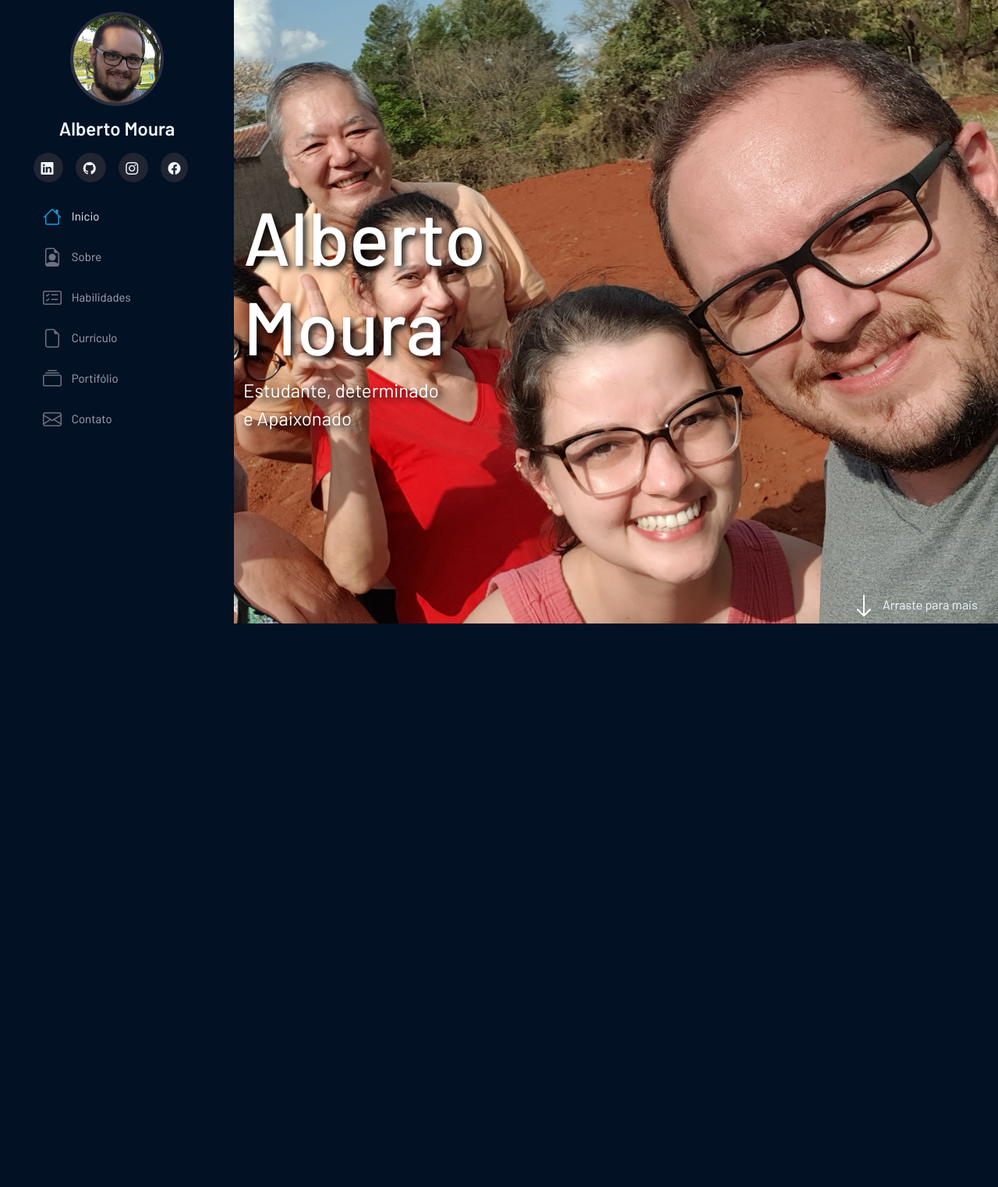
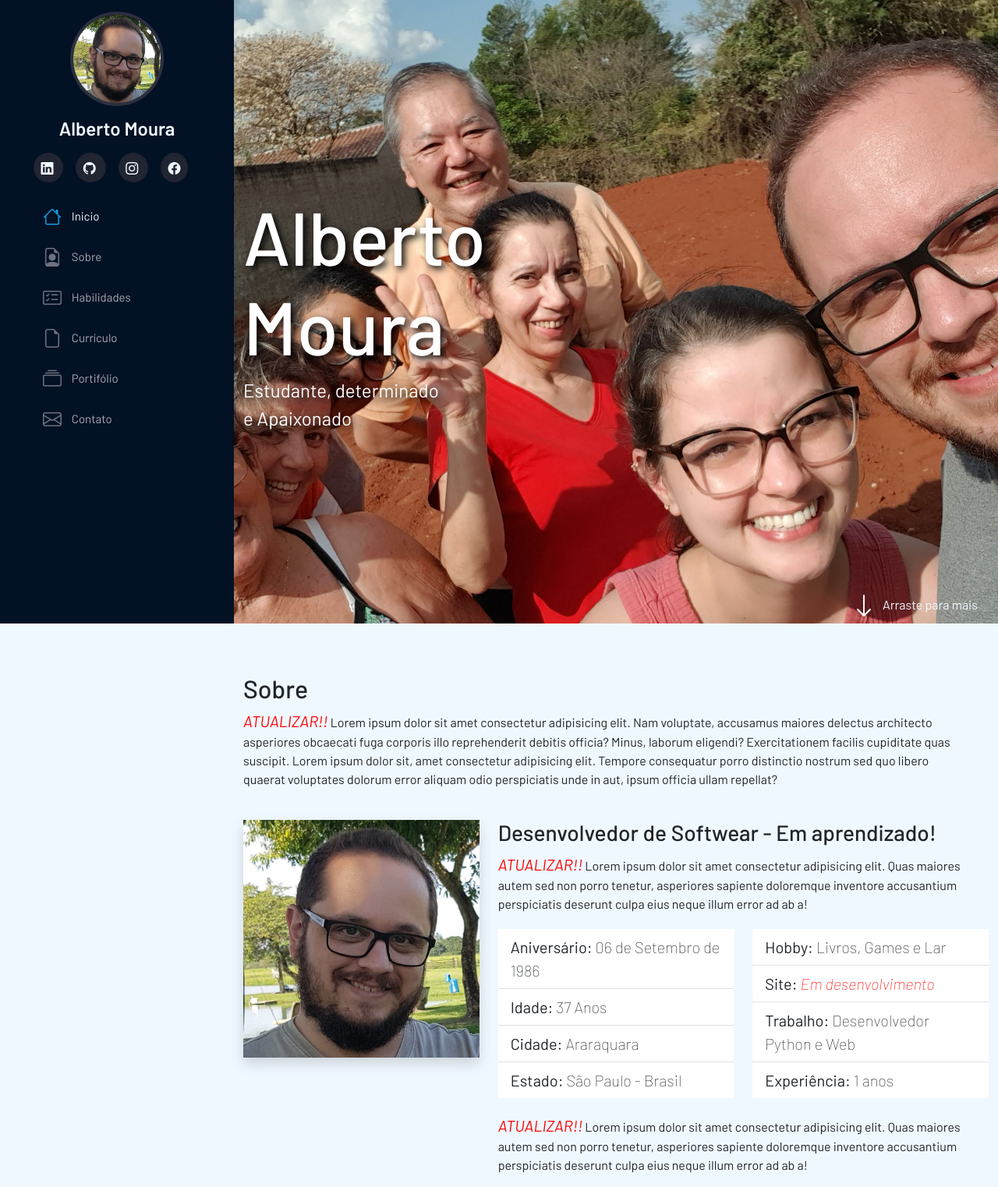
Before and after one commit to Alberto-Moura/Site_Portifolio_Flask, a Flask app: page / in a window 1280 px wide. Shown: the whole page at 78% size. Before the commit the page ends 800 px from the top, so only its background shows below. Run offline with Flask 3, Linux system fonts and the light colour scheme; some libraries are stand-ins or nearby versions.

Commit message:
Inclusão da Sobre e de funcionalidades no menu

```diff
--- a/static/style.css
+++ b/static/style.css
@@ -1,11 +1,39 @@
 @import url('https://fonts.googleapis.com/css2?family=Anton&family=Barlow:ital,wght@0,100;0,200;0,300;0,400;0,500;0,600;0,700;0,800;0,900;1,100;1,200;1,300;1,400;1,500;1,600;1,700;1,800;1,900&display=swap');
 
+
+/* Estilizando barra de Scroll do Site */
+*::-webkit-scrollbar {
+    width: 10px;
+}
+
+/* Barra do Scoll (Fundo) */
+*::-webkit-scrollbar-track {
+    width: 12px;
+    box-shadow: inset 0 0 .3rem #00000050;
+    background-color: aliceblue;
+}
+
+/* Barra do Scoll (Localização) */
+*::-webkit-scrollbar-thumb {
+    background-color: #021124;
+}
+
+
+/* Estilização de HTML e BODY*/
 html, body {
     font-family: Barlow, Arial;
     width: 100%;
     height: 100%;
+    background-color: aliceblue;
 }
 
+/* Estilização de Ênfase */
+em {
+    font-size: 20px;
+    color: red;
+}
+
+/* Estilização do Header */
 #header {
     position: fixed;
     top: 0;
@@ -19,6 +47,8 @@
     z-index: 9997;
 }
 
+
+/* Estilização da Imagem */
 #header .profile img {
     margin: 15px auto;
     display: block;
@@ -27,6 +57,7 @@
     border-radius: 50%;
 }
 
+/* Estilização do Nome */
 #header .profile h1 {
     font-size: 24px;
     margin: 0;
@@ -36,6 +67,7 @@
     color: aliceblue;
 }
 
+/* Estilização dos Links para redes sociais */
 #header .profile .social-links a{
     font-size: 1rem;
     background: #212431;
@@ -47,9 +79,11 @@
     text-decoration: none;
 }
 
+/* Estilização dos Links para redes sociais - Hover*/
 #header .profile .social-links a:hover {
     background: #149ddd;
 }
+
 
 .nav-menu {
     padding: 1.5rem;
--- a/templates/index.html
+++ b/templates/index.html
@@ -37,10 +37,10 @@
         <nav id="navbar" class="nav-menu">
             <ul class="nav flex-column">
                 <li class="nav-item">
-                  <a class="nav-link active" aria-current="page" href="#"><i class="bi bi-house"></i> Inicio</a>
+                  <a class="nav-link active" aria-current="page" href="#inicio"><i class="bi bi-house"></i> Inicio</a>
                 </li>
                 <li class="nav-item">
-                  <a class="nav-link" href="#"><i class="bi bi-file-earmark-person"></i> Sobre</a>
+                  <a class="nav-link" href="#sobre"><i class="bi bi-file-earmark-person"></i> Sobre</a>
                 </li>
                 <li class="nav-item">
                   <a class="nav-link" href="#"><i class="bi bi-card-checklist"></i> Habilidades</a>
@@ -68,10 +68,94 @@
             <div class="col-md-7 d-flex justify-content-end align-items-end">
                 <div id="arraste" class="d-flex align-items-center">
                     <i class="bi bi-arrow-down text-white pe-2 fs-2" aria-hidden="true"></i>
-                    <a href="">Arraste para mais</a>
+                    <a href="#sobre">Arraste para mais</a>
                 </div>
             </div>
         </section>
+
+        <section class="container mt-5" id="sobre">
+            <div class="row w-100">
+                <div class="col-md-12">
+                    <h2 class="pt-3">Sobre</h2>
+                    <p><em>ATUALIZAR!!</em> Lorem ipsum dolor sit amet consectetur adipisicing elit. Nam voluptate, accusamus maiores delectus architecto asperiores obcaecati fuga corporis illo reprehenderit debitis officia? Minus, laborum eligendi? Exercitationem facilis cupiditate quas suscipit. Lorem ipsum dolor sit, amet consectetur adipisicing elit. Tempore consequatur porro distinctio nostrum sed quo libero quaerat voluptates dolorum error aliquam odio perspiciatis unde in aut, ipsum officia ullam repellat?</p>
+                </div>
+            </div>
+
+            <div class="row mt-4">
+                <div class="col-md-4">
+                    <img class="img-fluid shadow" src="../static/img/profile.jpg" alt="Foto do Alberto">
+                </div>
+
+                <div class="col-md-8">
+                    <h3>Desenvolvedor de Softwear - Em aprendizado!</h3>
+                    <p><em>ATUALIZAR!!</em> Lorem ipsum dolor sit amet consectetur adipisicing elit. Quas maiores autem sed non porro tenetur, asperiores sapiente doloremque inventore accusantium perspiciatis deserunt culpa eius neque illum error ad ab a!</p>
+
+                    <div class="row mt-3 mb-3">
+                        <div class="col-md-6 mt-lg-1 mb-1">
+                            <ul class="list-group list-group-flush fs-5">
+                                <li class="list-group-item">
+                                    Aniversário:
+                                    <span class="fw-lighter">
+                                        06 de Setembro de 1986
+                                    </span>
+                                </li>
+                                <li class="list-group-item">
+                                    Idade:
+                                    <span class="fw-lighter">
+                                        37 Anos
+                                    </span>
+                                </li>
+                                <li class="list-group-item">
+                                    Cidade:
+                                    <span class="fw-lighter">
+                                        Araraquara
+                                    </span>
+                                </li>
+                                <li class="list-group-item">
+                                    Estado:
+                                    <span class="fw-lighter">
+                                        São Paulo - Brasil
+                                    </span>
+                                </li>
+                              </ul>
+                        </div>
+                        <div class="col-md-6 mt-lg-1 mb-1">
+                            <ul class="list-group list-group-flush fs-5">
+                                <li class="list-group-item">
+                                    Hobby:
+                                    <span class="fw-lighter">
+                                        Livros, Games e Lar
+                                    </span>
+                                </li>
+                                <li class="list-group-item">
+                                    Site:
+                                    <span class="fw-lighter">
+                                        <em>Em desenvolvimento</em>
+                                    </span>
+                                </li>
+                                <li class="list-group-item">
+                                    Trabalho:
+                                    <span class="fw-lighter">
+                                        Desenvolvedor Python e Web
+                                    </span>
+                                </li>
+                                <li class="list-group-item">
+                                    Experiência:
+                                    <span class="fw-lighter">
+                                        1 anos
+                                    </span>
+                                </li>
+                              </ul>
+                        </div>
+                    </div>
+
+                    <p><em>ATUALIZAR!!</em> Lorem ipsum dolor sit amet consectetur adipisicing elit. Quas maiores autem sed non porro tenetur, asperiores sapiente doloremque inventore accusantium perspiciatis deserunt culpa eius neque illum error ad ab a!</p>
+
+                </div>
+            </div>
+        </section>
+
+
     </main>
 
     <script src="../static/bootstrap/js/bootstrap.bundle.min.js"></script>
```
